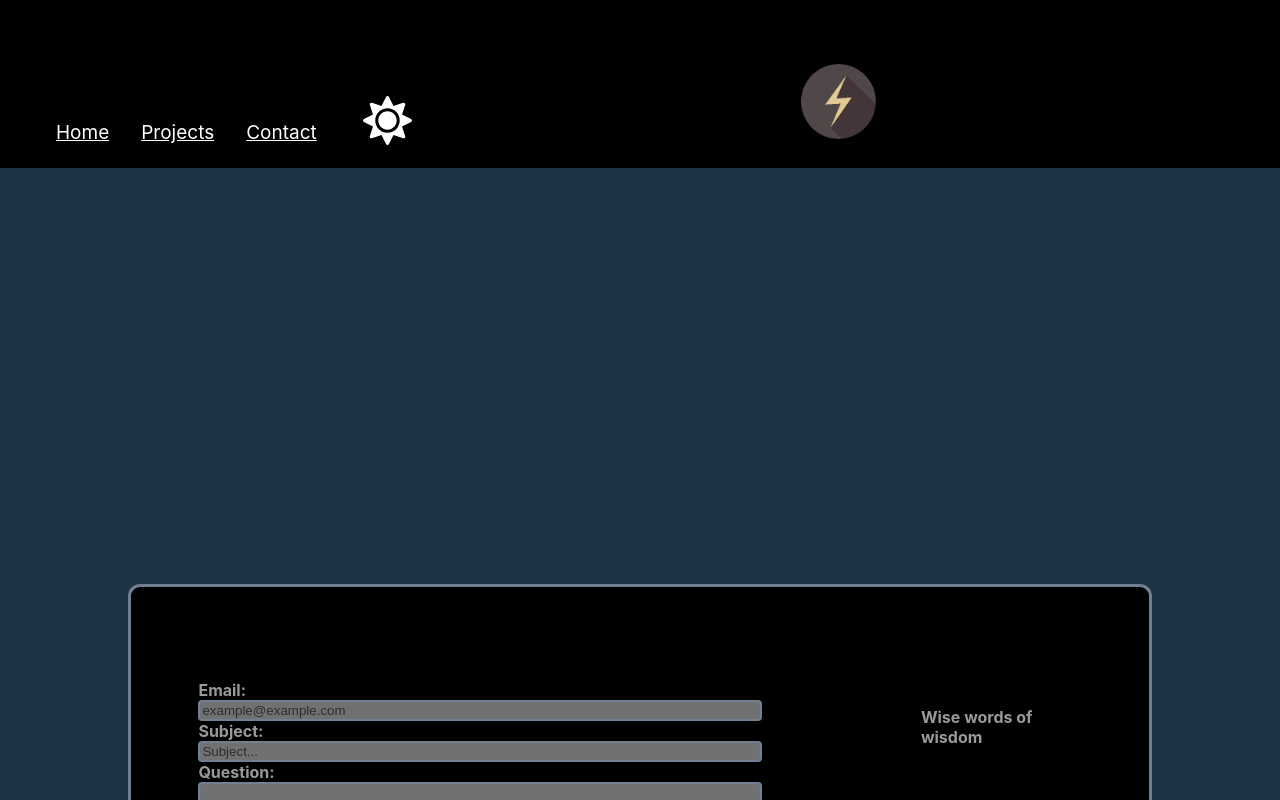
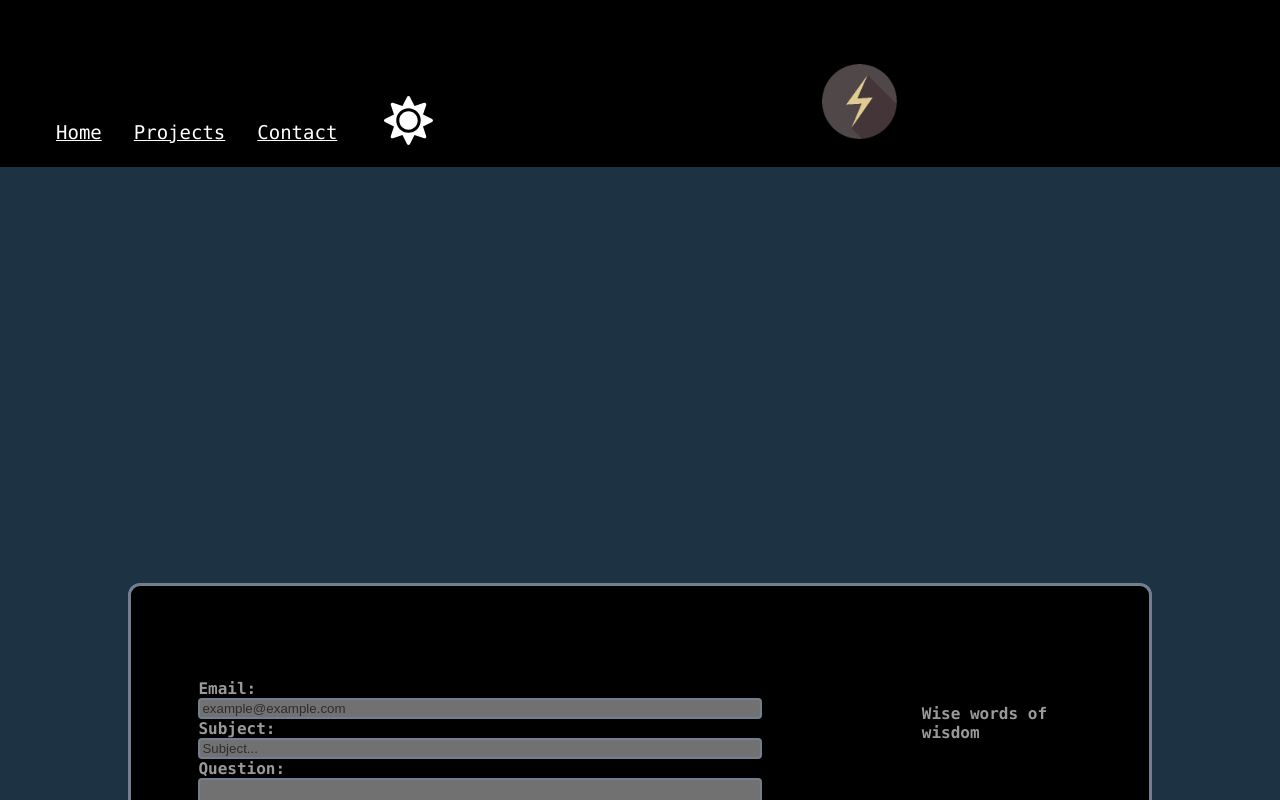
Before and after one commit to eZaplachi/zaplachi.ca, a Next.js app: page /contact in a window 1280 px wide. Shown: the top 800 px of the page. Built offline with nearby package versions, Linux system fonts and the light colour scheme.

Commit message:
updated app theme

```diff
--- a/lib/themeTypes.ts
+++ b/lib/themeTypes.ts
@@ -39,7 +39,7 @@ export const ThemeCamping: Theme = {
   appHeaderClr: "white",
   bkgClr: "#61605A",
   cardBkgClr: "#637F42",
-  contentClr: "#BFAA72",
+  contentClr: "#b79e04",
   extLinkActiveClr: "#B1C4AE",
   extLinkClr: "#3B6B35",
   inputBkgClr: "rgba(245, 245, 245, 0.7)",
--- a/styles/globals.css
+++ b/styles/globals.css
@@ -29,8 +29,7 @@ body {
 body {
   padding: 0;
   margin: 0;
-  font-family: -apple-system, BlinkMacSystemFont, Segoe UI, Roboto, Oxygen,
-    Ubuntu, Cantarell, Fira Sans, Droid Sans, Helvetica Neue, sans-serif;
+  font-family: Consolas, monaco, monospace;
   background-color: var(--bkgClr);
   scrollbar-width: 0;
 }
@@ -51,3 +50,7 @@ body::-webkit-scrollbar {
     transition-delay: 0s !important;
   }
 }
+
+/* Alt font family:
+-apple-system, BlinkMacSystemFont, Segoe UI, Roboto, Oxygen,
+Ubuntu, Cantarell, Fira Sans, Droid Sans, Helvetica Neue, sans-serif */
```
Also changed, not shown: styles/globals.css.d.ts (added).
